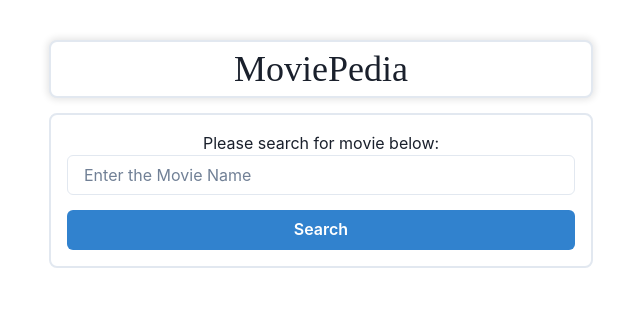
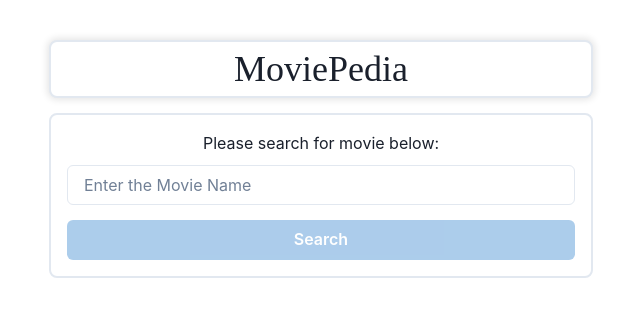
Before and after one commit to takhims/movie-app, a React (Create React App) app: page / in a window 1280 px wide. Shown: the top 316 px of the page, without its empty margins (319-959 px from the left). Built offline with nearby package versions, Linux system fonts and the light colour scheme.

Commit message:
bugs fixed

```diff
--- a/src/App.css
+++ b/src/App.css
@@ -1,3 +1,6 @@
+hr {
+  display: none !important
+}
 .App {
   text-align: center;
 }
--- a/src/App.js
+++ b/src/App.js
@@ -91,15 +91,15 @@ function App() {
           borderWidth="2px"
         >
           <Text>Please search for movie below:</Text>
-          <form onSubmit={(e) => { e.preventDefault(); fetchMovieData()}}><Input placeholder="Enter the Movie Name" onChange={onChange}/></form>
+          <form onSubmit={(e) => { e.preventDefault(); fetchMovieData()}}><Input marginTop="10px" placeholder="Enter the Movie Name" onChange={onChange}/></form>
 
           <Button
+            isDisabled={searchValue.length >4 ? false : true}
             position="center"
             colorScheme="blue"
             width="100%"
             onClick={fetchMovieData}
-            style={{ marginTop: 15 }}
-            disabled
+            marginTop="15px"
           >
             Search
           </Button>
```
